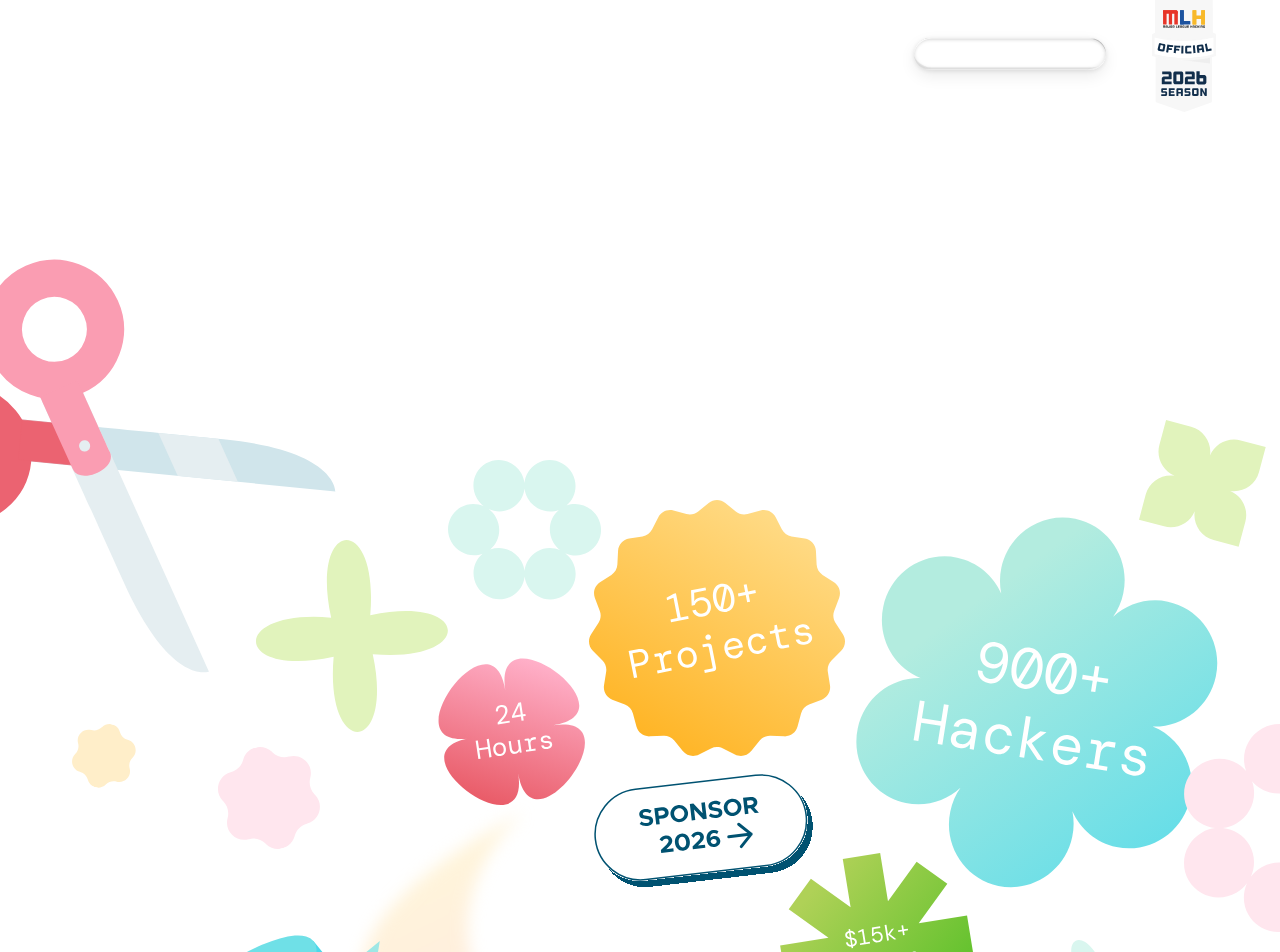
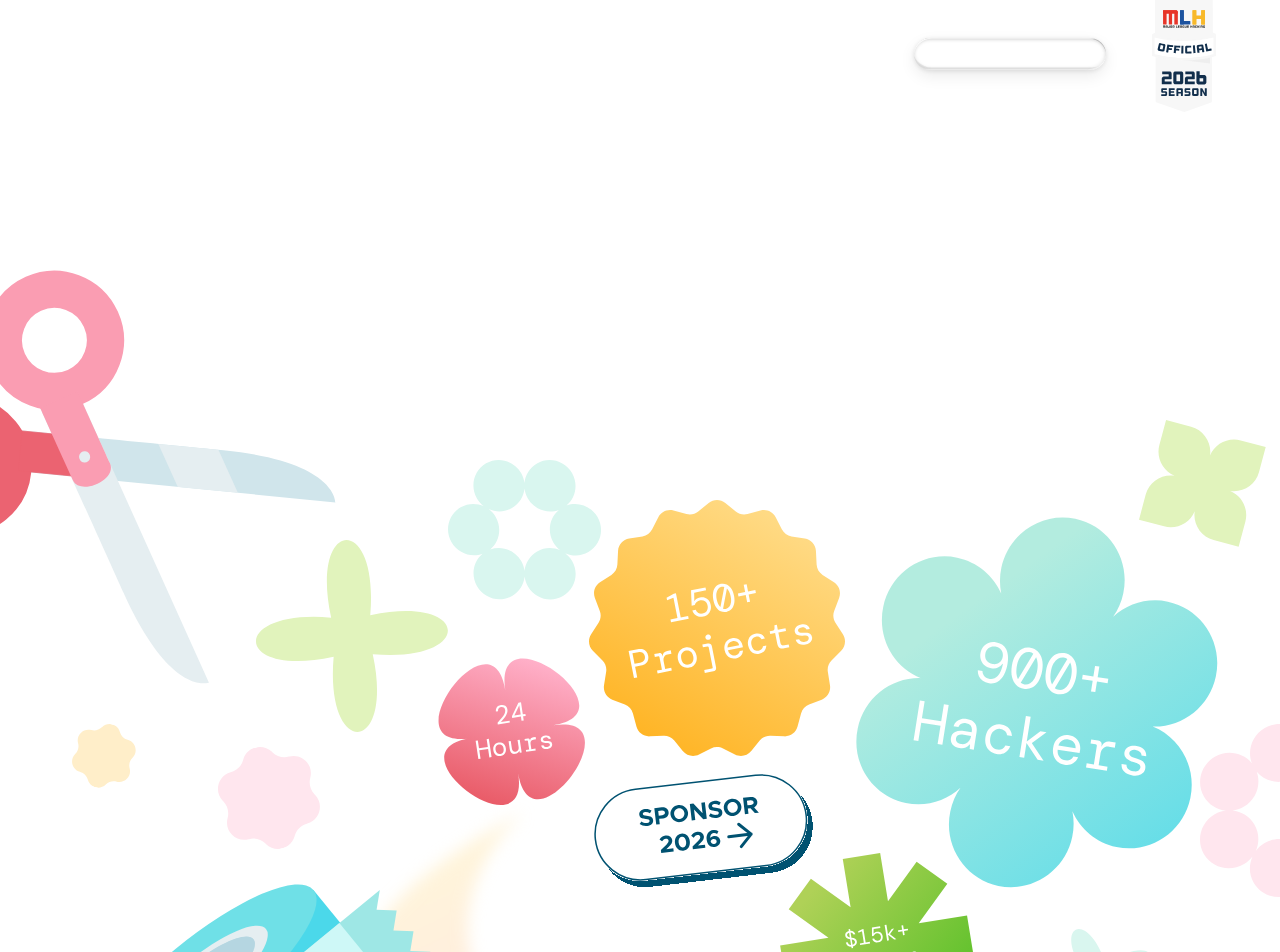
Before and after one commit to HackDavis/website-2026, a Next.js app: page / in a window 1280 px wide. Shown: the top 952 px of the page. Built offline with nearby package versions, Linux system fonts and the light colour scheme.

Commit message:
Done with responsiveness

```diff
--- a/app/(pages)/(index-page)/_components/Stats.tsx
+++ b/app/(pages)/(index-page)/_components/Stats.tsx
@@ -25,7 +25,7 @@ export default function Stats() {
     <div className="stats-section relative w-full h-[1200px] sm:h-[1400px] md:max-h-screen md:h-screen overflow-x-clip ">
       <div className="relative w-full h-full">
         {/* Top Left - Scissors */}
-        <div className="absolute md:left-[-10%] md:top-[-10%] w-[38%] max-w-92 hidden md:block">
+        <div className="absolute md:left-[-10%] md:top-[calc(25%-21vw)] w-[38%] max-w-92 hidden md:block">
           <Image src={scissors} alt="Scissors" className="w-full h-auto" />
         </div>
 
@@ -94,7 +94,7 @@ export default function Stats() {
         </div>
 
         {/* Circle of Circles Pink */}
-        <div className="absolute md:top-[53%] right-[0%] md:w-[12%] md:max-w-24 sm:top-[57%] sm:max-w-20 max-w-16 w-[20vw] top-[50%]">
+        <div className="absolute md:top-[53%] right-[0%] md:w-[8vw] md:max-w-20 sm:top-[57%] sm:max-w-20 max-w-16 w-[20vw] top-[50%]">
           <Image
             src={circle_of_circles_pink}
             alt="Circle of Circles"
@@ -103,7 +103,7 @@ export default function Stats() {
         </div>
 
         {/* Cross Cyan */}
-        <div className="absolute md:top-[80%] md:right-[10%] md:w-[8%] md:max-w-48 md:rotate-0 sm:top-[81%] sm:right-[60%] sm:w-[28%] top-[75%] right-[55%] rotate-[45deg]">
+        <div className="absolute md:top-[calc(45%+21vw)] md:right-[10%] md:w-[8vw] md:max-w-48 md:rotate-0 sm:top-[81%] sm:right-[60%] sm:w-[28%] top-[75%] right-[55%] rotate-[45deg]">
           <Image src={cross_cyan} alt="Cross" className="w-full h-auto" />
         </div>
 
@@ -126,7 +126,7 @@ export default function Stats() {
         </div>
 
         {/* Bottom Left - Tape (diagonal) */}
-        <div className="absolute md:top-[72%] md:left-[5%] md:w-[30%] md:max-w-100 hidden md:block">
+        <div className="absolute md:top-[calc(32%+21vw)] md:left-[5%] md:w-[30%] md:max-w-100 hidden md:block">
           <Image src={tape} alt="Tape" className="w-full h-auto" />
         </div>
 
```
